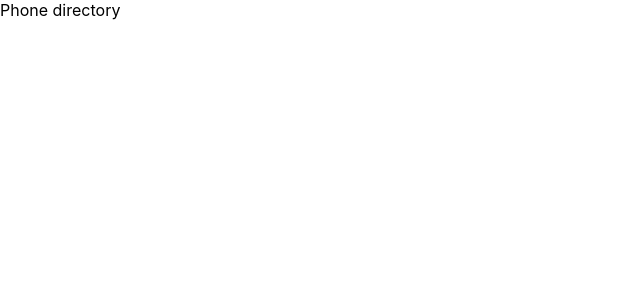
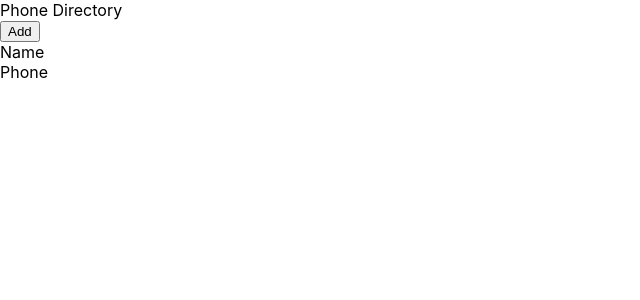
Before and after one commit to ShinojShayin/phone-directory, a React (Create React App) app: page / in a window 1280 px wide. Shown: the top 300 px of the page, without its empty margins (0-640 px from the left). Built offline with nearby package versions, Linux system fonts and the light colour scheme.

Commit message:
Components: Created 'Header' Component

```diff
--- a/src/App.js
+++ b/src/App.js
@@ -1,8 +1,19 @@
 import logo from "./logo.svg";
 import "./App.css";
+import Header from "./Header.js";
 
 function App() {
-  return <div>Phone directory</div>;
+  return (
+    <div>
+      <Header />
+      <button>Add</button>
+      <div>
+        <span>Name</span>
+        <br />
+        <span>Phone</span>
+      </div>
+    </div>
+  );
 }
 
 export default App;
--- /dev/null
+++ b/src/Header.js
@@ -0,0 +1,17 @@
+import React from "react";
+
+const Header = function () {
+  return <div className="header">Phone Directory</div>;
+};
+
+// import React, {Component} from 'react';
+
+// class MyComponent extends Component {
+//    render() {
+//     return (
+//         // code here
+//      )
+//    }
+// }
+
+export default Header;
```
